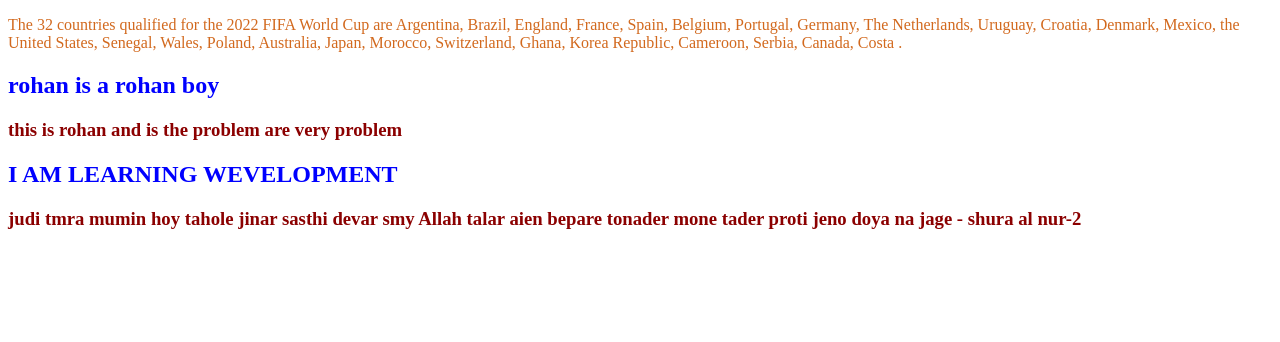
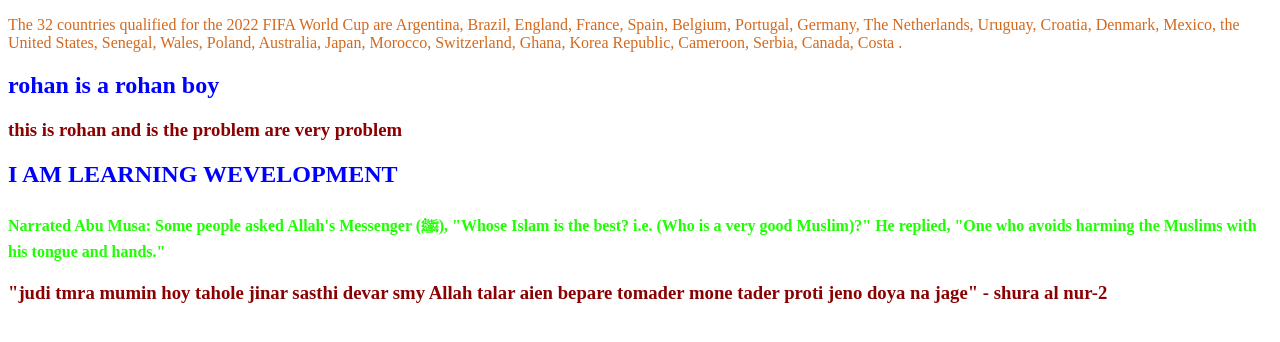
Before and after one commit to rohanbabuphero/Rohan-new-project, a plain HTML site: page index.html in a window 1280 px wide. Drawn offline with Linux system fonts and the light colour scheme.

Commit message:
sending sms

```diff
--- a/index.html
+++ b/index.html
@@ -18,6 +18,9 @@
         h3{
             color: darkred;
         }
+        h4{
+            color: rgb(30, 255, 0);
+        }
 
        </style>
 
@@ -28,6 +31,11 @@
     <h2>rohan is a rohan boy</h2>
      <h3>this is rohan and is the problem are very problem</h3>
     <h2>I AM LEARNING WEVELOPMENT </h2>
-    <h3>judi tmra mumin hoy tahole jinar sasthi devar smy Allah talar aien bepare tonader mone tader proti jeno doya na jage - shura al nur-2</h3>
+    <h4> Narrated Abu Musa:
+
+        Some people asked Allah's Messenger (ﷺ), "Whose Islam is the best? i.e. (Who is a very good Muslim)?" He replied, "One who avoids harming the Muslims with his tongue and hands."
+
+         </h4>
+    <h3>"judi tmra mumin hoy tahole jinar sasthi devar smy Allah talar aien bepare tomader mone tader proti jeno doya na jage" - shura al nur-2</h3>
 </body>
 </html>
```
